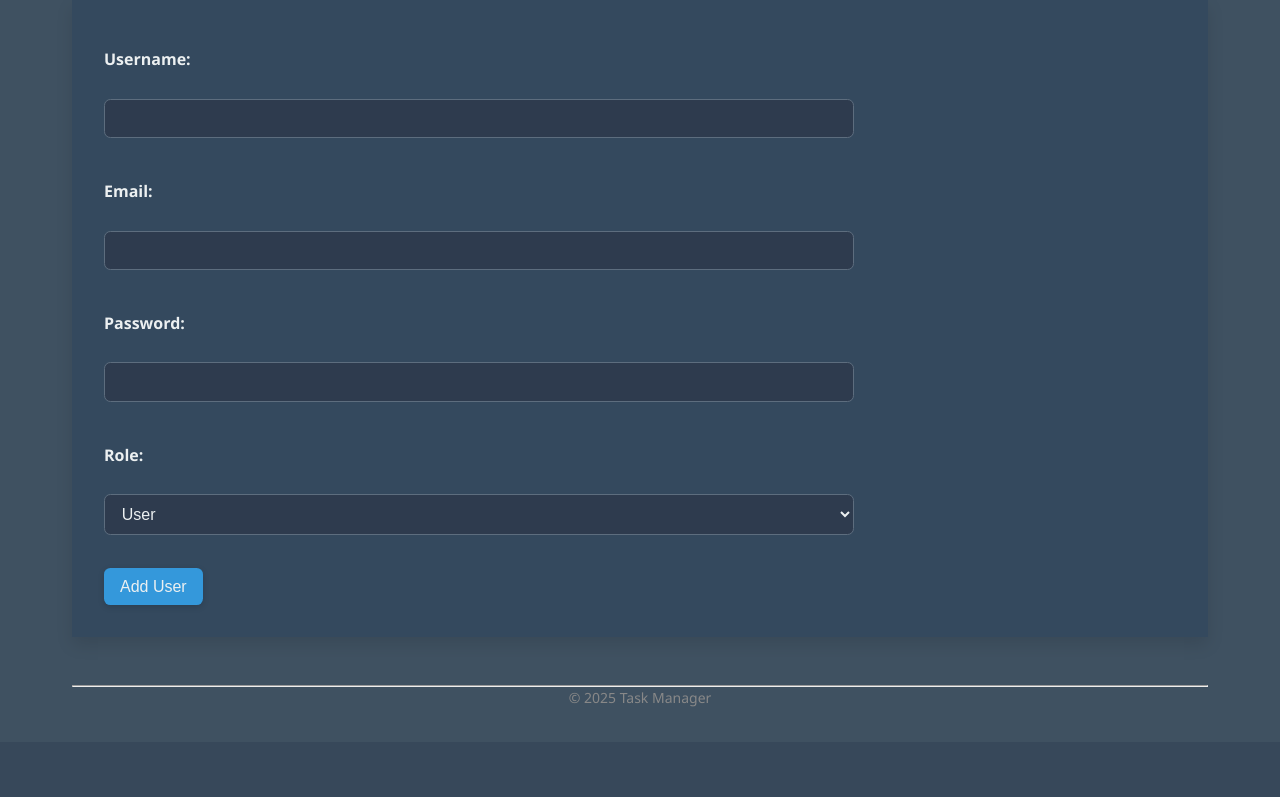
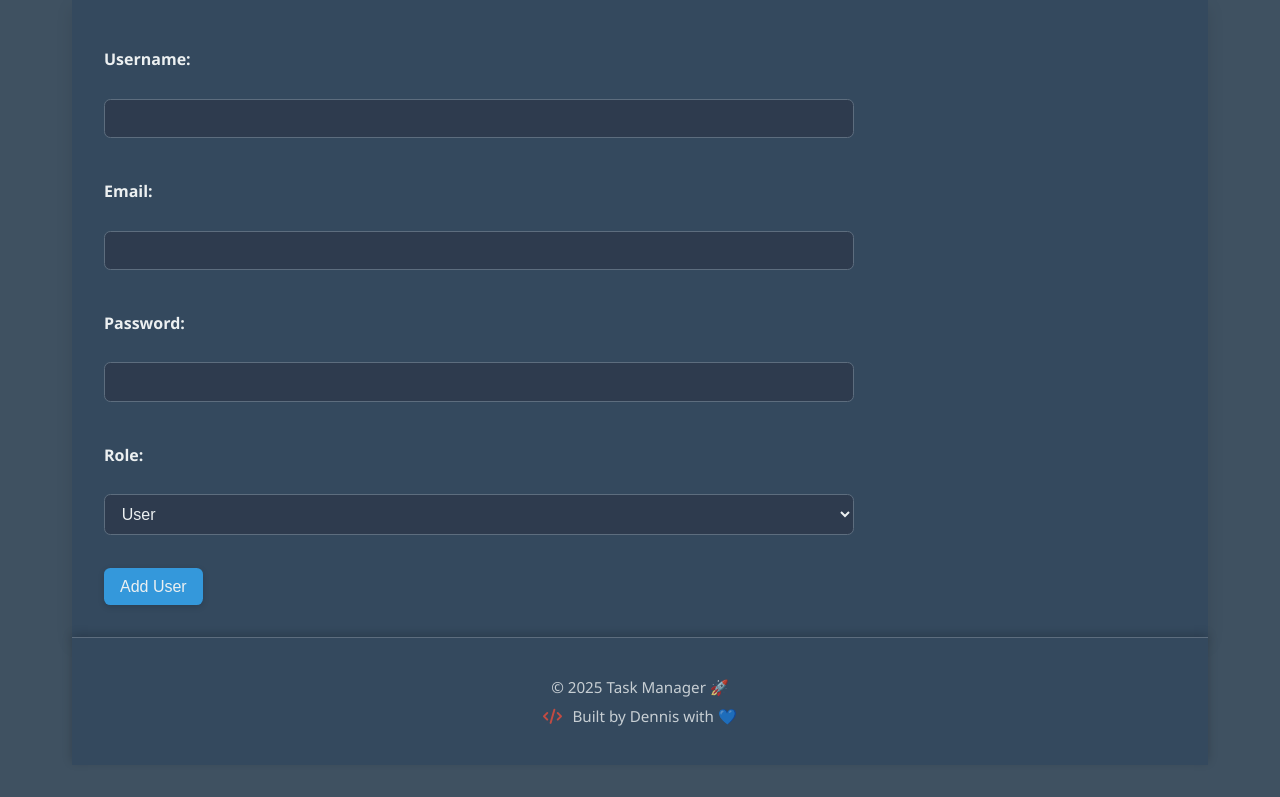
Before and after one commit to dennis-mburu/task-manager-php, a PHP site: page /add_user.php in a window 1280 px wide. Shown: the part 308-1105 px from the top of the page. Before the commit the page ends 1015 px from the top, so only its background shows below. Run offline with PHP 8.4, Linux system fonts and the light colour scheme; a user stored in the database is signed in.

Commit message:
style up fppter

```diff
--- a/css/style.css
+++ b/css/style.css
@@ -393,11 +393,26 @@ button[disabled] {
 }
 
 /* Footer */
-footer {
+.app-footer {
+  background-color: var(--card-bg);
+  padding: 2rem 1rem;
   text-align: center;
-  margin-top: 3rem;
-  font-size: 0.875rem;
-  color: #888;
+  margin-top: 0;
+  border-top: 1px solid var(--border-light);
+  box-shadow: 0 -0.2rem 0.6rem rgba(0, 0, 0, 0.2);
+  font-size: 0.95rem;
+  color: var(--text-color);
+  animation: fadeIn 0.6s ease-in;
+}
+
+.app-footer .footer-content p {
+  margin: 0.3rem 0;
+  opacity: 0.8;
+}
+
+.app-footer i {
+  color: var(--accent-color);
+  margin-right: 0.4rem;
 }
 
 @keyframes fadeIn {
@@ -411,10 +426,6 @@ footer {
   }
 }
 /* end of modal css */
-
-.back-nav {
-  /* margin: 0; */
-}
 
 /* start of back navigation */
 
--- a/includes/footer.php
+++ b/includes/footer.php
@@ -1,4 +1,6 @@
-<footer>
-    <hr>
-    <p>&copy; <?php echo date('Y'); ?> Task Manager</p>
+<footer class="app-footer">
+    <div class="footer-content">
+        <p>&copy; <?php echo date('Y'); ?> Task Manager 🚀</p>
+        <p><i class="fa-solid fa-code"></i> Built by Dennis with 💙</p>
+    </div>
 </footer>
```
